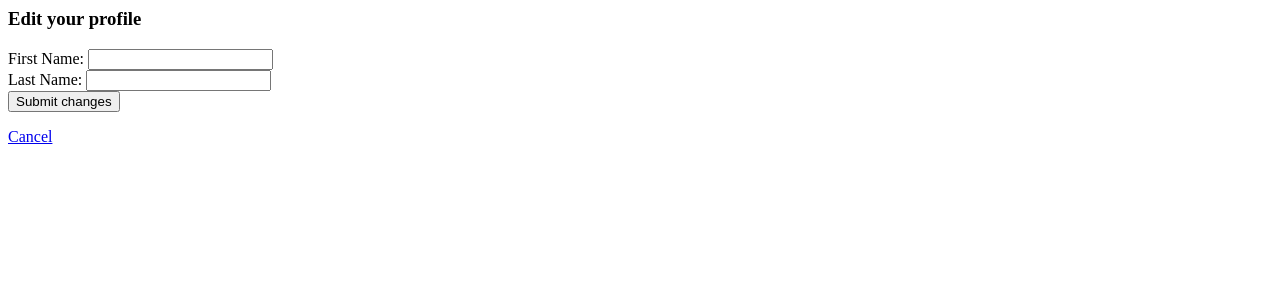
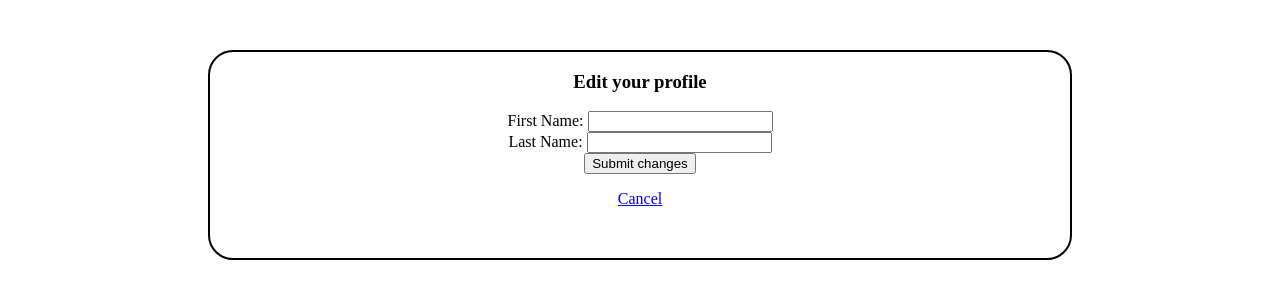
Before and after one commit to wornsoulbit/FinalProjectECom, a PHP site: the page made by FinalProject/app/views/Profile/editProfile.php in a window 1280 px wide. Shown: the top 300 px of the page. Run offline with PHP 8.4, Linux system fonts and the light colour scheme; the template is opened without the code that fills it, so the values that code supplies are empty; the visitor is signed in with stand-in values (Sample User, id 1); some libraries are stand-ins or nearby versions.

Commit message:
added stlying to edit profile view, renamed editPage and searchPage to editProfile and searchProfile.

```diff
--- /dev/null
+++ b/FinalProject/CSS/ProfileCss/editProfile.css
@@ -0,0 +1,10 @@
+#container {
+    text-align: center;
+    margin-top: 50px;
+    margin-left: 200px;
+    margin-right: 200px;
+    padding-bottom: 50px;
+    border: solid;
+    border-width: 2px;
+    border-radius: 25px;
+}
--- a/FinalProject/app/views/Profile/editProfile.php
+++ b/FinalProject/app/views/Profile/editProfile.php
@@ -1,18 +1,21 @@
 <html>
     <head>
         <title>Edit Profile</title>
+        <link rel="stylesheet" href="<?=BASE?>/CSS/ProfileCss/editProfile.css">
     </head>
 
     <body>
+        <div id="container">
             <h3>Edit your profile</h3>
 
             <form method="post" action="">
                 <label>First Name: <input type="text" name="first_name" value="<?= $data['profile']->first_name ?>"></label><br />
                 <label>Last Name: <input type="text" name="last_name" value="<?= $data['profile']->last_name ?>"></label><br />
 
-            <input type="submit" name="action" value="Submit changes" />
+                <input type="submit" name="action" value="Submit changes"/>
             </form>
 
             <a href="<?= BASE ?>/Profile/index/<?= $_SESSION['profile_id']?>"> Cancel</a>
+        </div>
     </body>
 </html>
--- a/FinalProject/app/views/Profile/searchProfile.php
+++ b/FinalProject/app/views/Profile/searchProfile.php
@@ -2,7 +2,7 @@
 <html>
 <head>
 	<title>Search a user</title>
-	<link rel="stylesheet" href="<?=BASE?>/CSS/ProfileCss/searchPage.css">
+	<link rel="stylesheet" href="<?=BASE?>/CSS/ProfileCss/searchProfile.css">
 </head>
 <body>
 	<div id="container">
```
Also changed, not shown: FinalProject/CSS/ProfileCss/searchProfile.css (renamed from FinalProject/CSS/ProfileCss/searchPage.css). Lines whose indentation alone changed are shown as unchanged.
